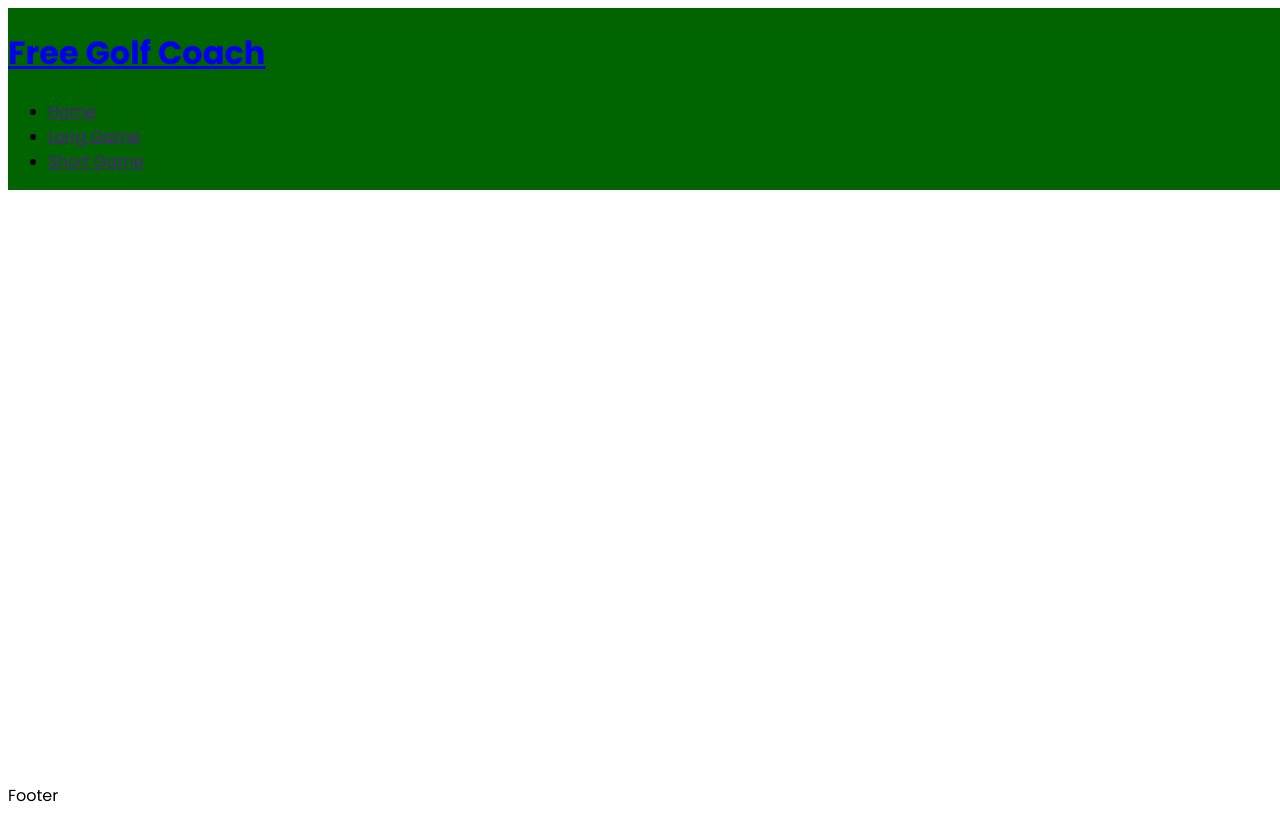
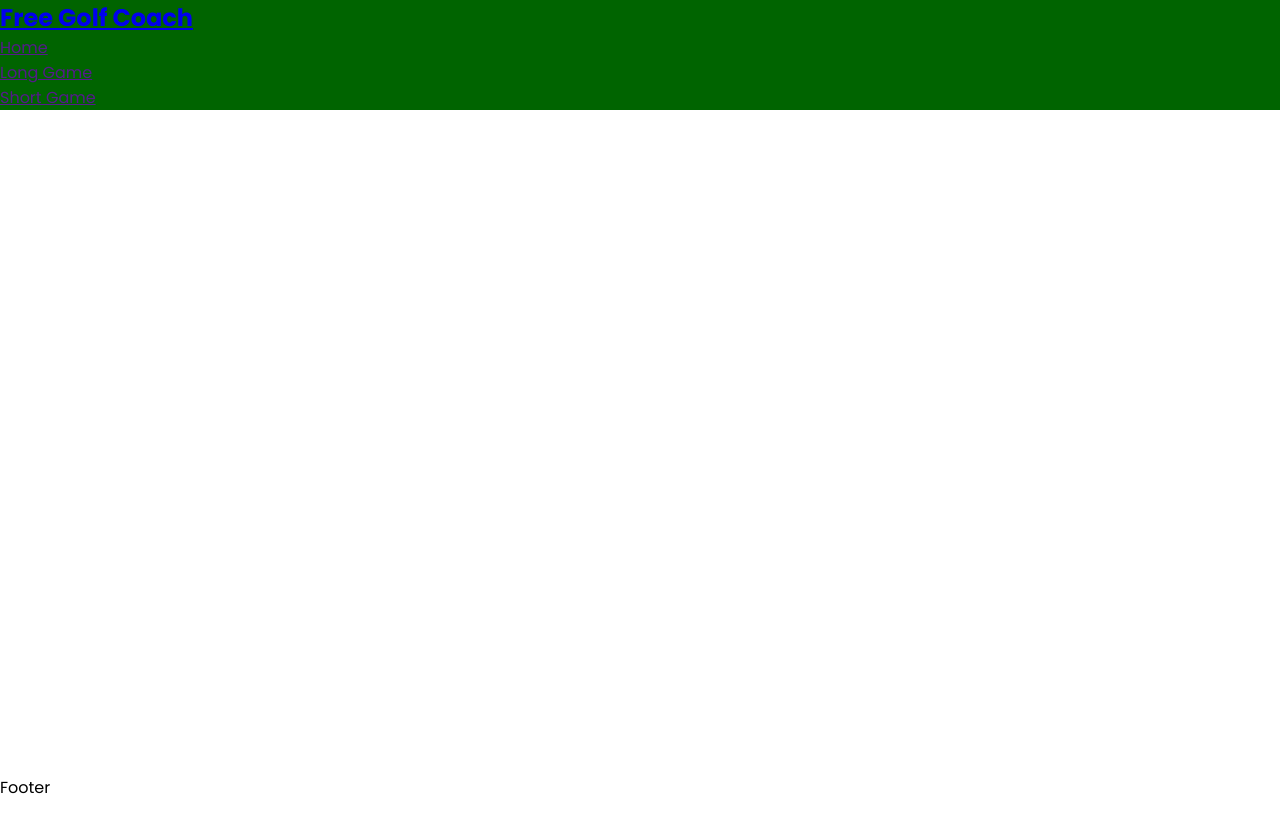
Before and after one commit to seanfreaney/free-golf-coach, a plain HTML site: page index.html in a window 1280 px wide. Drawn offline with Linux system fonts and the light colour scheme.

Commit message:
remove whitespace around header and reduce heading size

```diff
--- a/assets/css/style.css
+++ b/assets/css/style.css
@@ -1,6 +1,11 @@
 /* Google fonts import */
 @import url('https://fonts.googleapis.com/css2?family=Lato:wght@300&family=Oswald:wght@200;300;400;500;600;700&family=Poppins:wght@100;200;300;400;500;600;700&display=swap');
 
+/* Asterisk selector to remove whitespace */
+* {
+    padding: 0;
+    margin: 0;
+}
 
 /* General Style */
 body {
--- a/index.html
+++ b/index.html
@@ -21,7 +21,7 @@
     <!-- Header -->
 <header>
 <a href="index.html">
-    <h1 id="logo">Free Golf Coach</h1>
+    <h2 id="logo">Free Golf Coach</h1>
     <nav>
         <ul>
             <li><a href="">Home</a></li>
```
